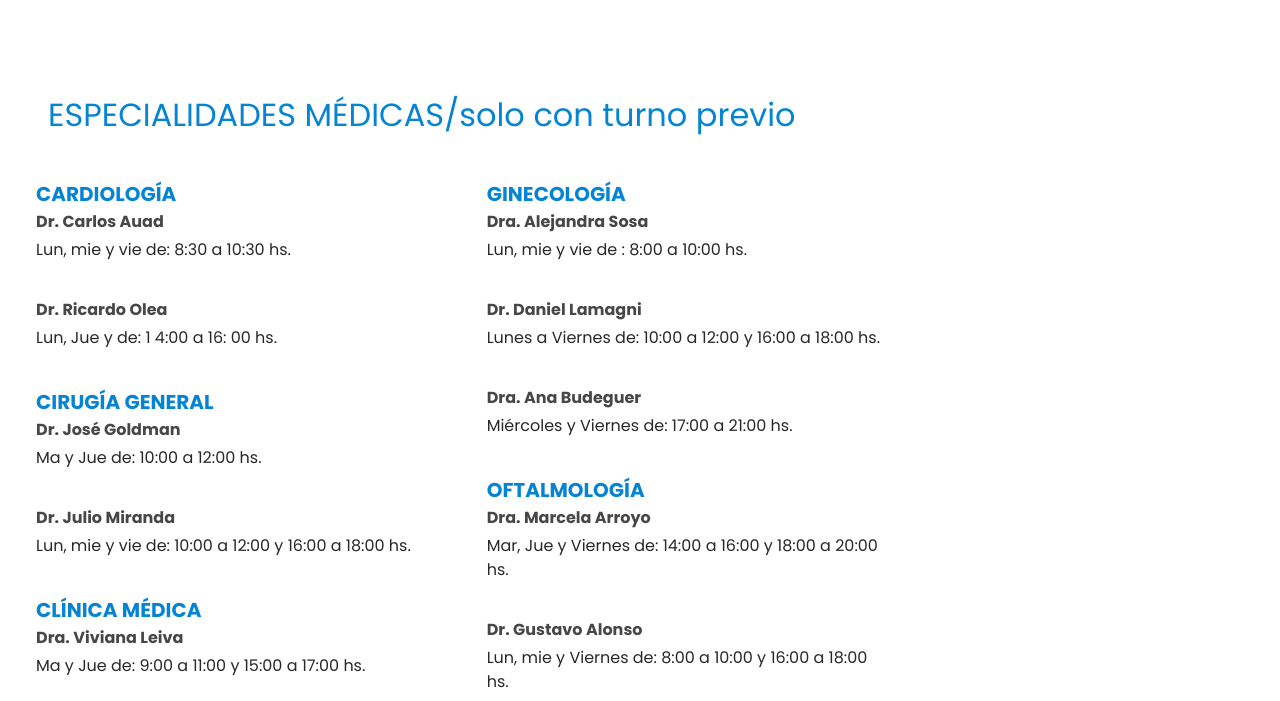
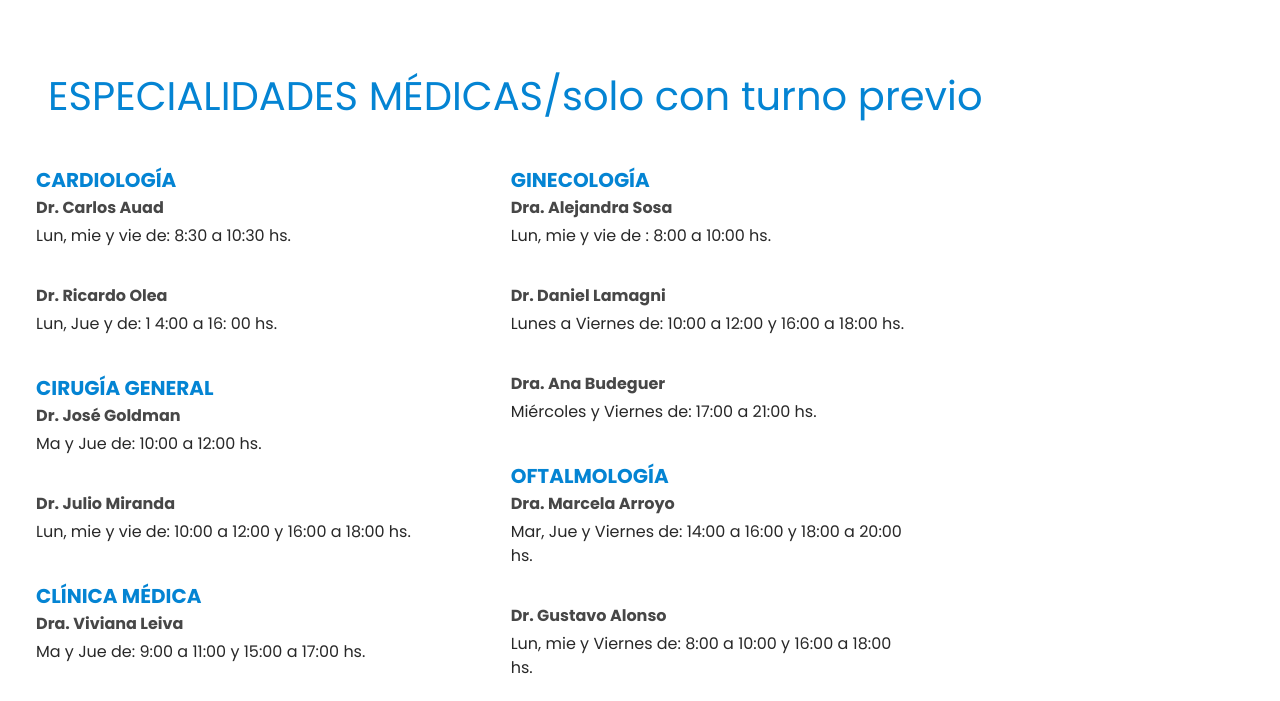
Before and after one commit to Marvana78/ProyectoWeb2JS, a plain HTML site: page Especialidades/index.html in a window 1280 px wide. Shown: the part 574-1275 px from the top of the page. Drawn offline with nearby package versions, Linux system fonts and the light colour scheme.

Commit message:
cambio en el h1

```diff
--- a/Especialidades/index.html
+++ b/Especialidades/index.html
@@ -95,8 +95,8 @@
     <br>
     <br>
     <section>
-      <div class="text-md-star mt-5 mb-4 ms-5">
-        <h1 class= "display-4" style="font-size:2rem;" >ESPECIALIDADES MÉDICAS/solo con turno previo</h1>
+      <div class="ms-5 mt-4 mb-4 me-5">
+        <h1>ESPECIALIDADES MÉDICAS/solo con turno previo</h1>
       </section>
     <!--Aqui comienza la sección de texto e imágen-->
     <section>
@@ -104,7 +104,7 @@
       <div class="col-sm-12 col-md-12">
         <div class="row">
             <!-- Contenido de la primera columna -->
-                <div class="col-sm-4 col-md-4 col-lg-4 mt-4 mb-4 ms-4">
+                <div class="col-sm-4 col-md-4 col-lg-4 mt-4 mb-4 ms-4 me-4">
                 <h5 class="fw-bold">CARDIOLOGÍA</h5>
                 <h6 class="lh-1  fw-bold">Dr. Carlos Auad</h6>
                 <p>Lun, mie y vie de:  8:30 a 10:30 hs.</p>
@@ -141,7 +141,7 @@
                 <p>Lunes a Viernes de: 9:00 a 11:00 y 14:00 a 16:00 hs.</p>
           </div>
            <!-- Contenido de la segunda columna -->
-          <div class="col-sm-4 col-md-4 col-lg-4 mt-4 mb-4 ms-4">
+          <div class="col-sm-4 col-md-4 col-lg-4 mt-4 mb-4 ms-4 me-4">
             <h5 class="fw-bold">GINECOLOGÍA</h5>
                 <h6 class="lh-1  fw-bold">Dra. Alejandra Sosa</h6>
                 <p>Lun, mie y vie de : 8:00 a 10:00 hs.</p>
@@ -180,7 +180,7 @@
                 <br>
           </div>
           <div class="imagenposición">
-        <div class="col-md-4 mt-4 mb-4 ms-4 d-flex justify-content-center">
+        <div class="col-md-4 mt-4 mb-4 ms-4 me-4 d-flex justify-content-center">
         <img src="./img/img4.png" style="max-width: 450px; max-height: 450px;" alt="">
         </div>
     </div>
--- a/Especialidades/style.css
+++ b/Especialidades/style.css
@@ -1,6 +1,6 @@
 h1 {
     font-family: 'Poppins', sans-serif, bold; color: rgb(4, 132, 211);
-
+    text-align:start;
 }
 h5{
     font-family: 'Poppins', sans-serif, bold; color: rgb(4, 132, 211);
```
